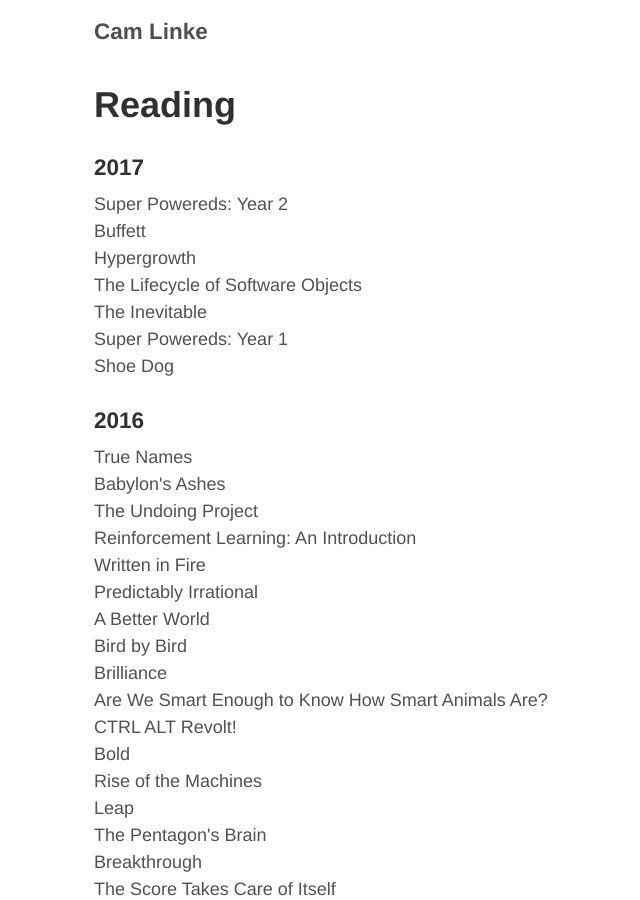
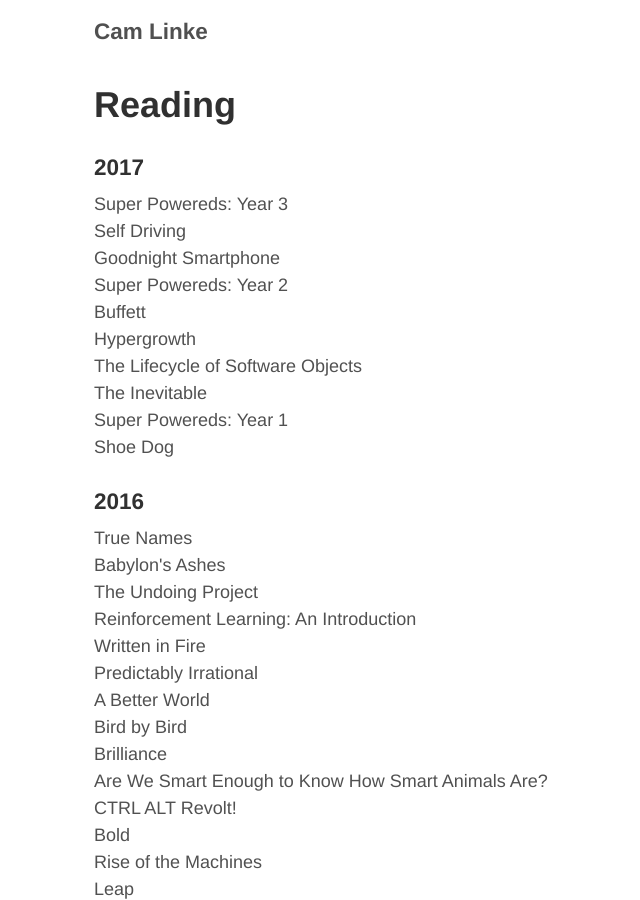
Before and after one commit to camlinke/camlinke.github.io, a Jekyll site: the page built from reading.md, in a window 1280 px wide and 900 px high. Shown: the whole window, without its empty margins (231-871 px from the left). Built offline with Jekyll 4.4.1, drawn with Linux system fonts in a browser that asks for light colours; nearby versions of some CDN libraries.

Commit message:
updated reading

```diff
--- a/reading.md
+++ b/reading.md
@@ -5,6 +5,9 @@
 
 <h3>2017</h3>
 <ul class="frontpage-list">
+    <li>Super Powereds: Year 3</li>
+    <li>Self Driving</li>
+    <li>Goodnight Smartphone</li>
     <li>Super Powereds: Year 2</li>
     <li>Buffett</li>
     <li>Hypergrowth</li>
```
